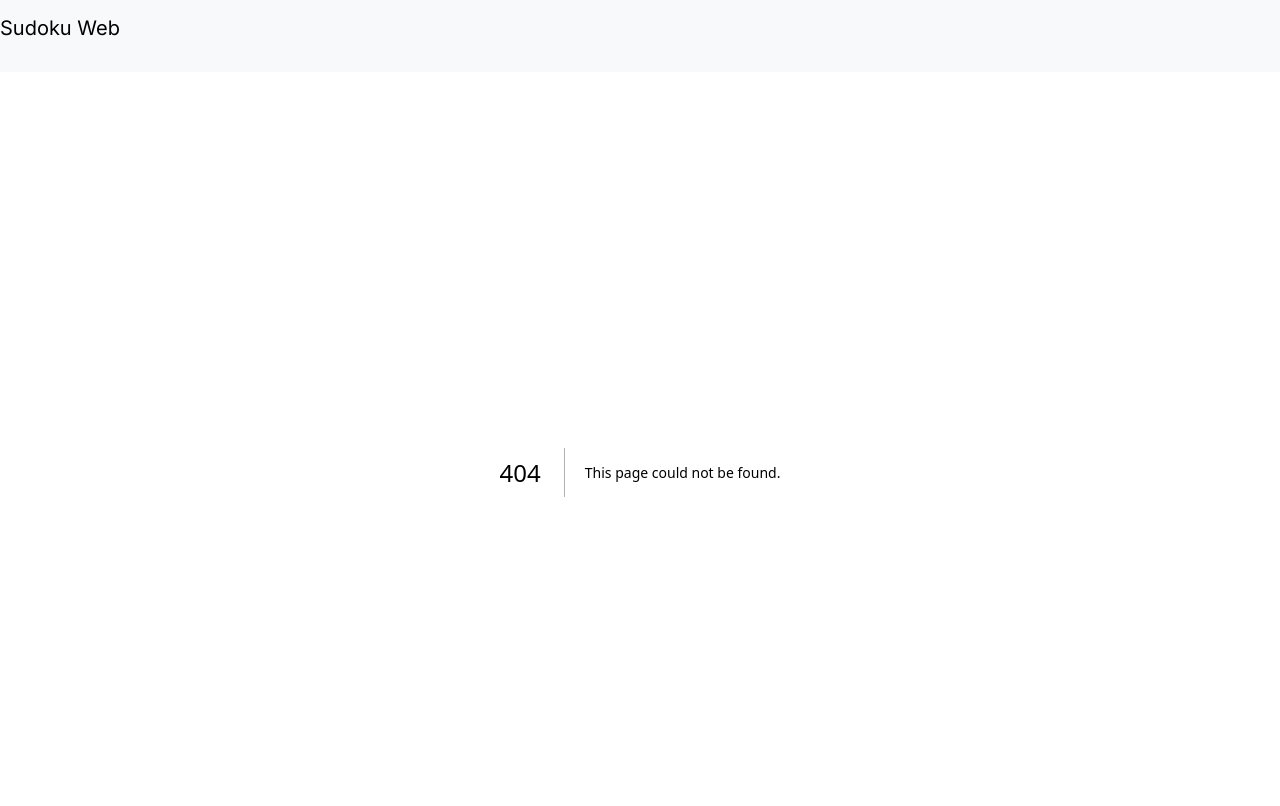
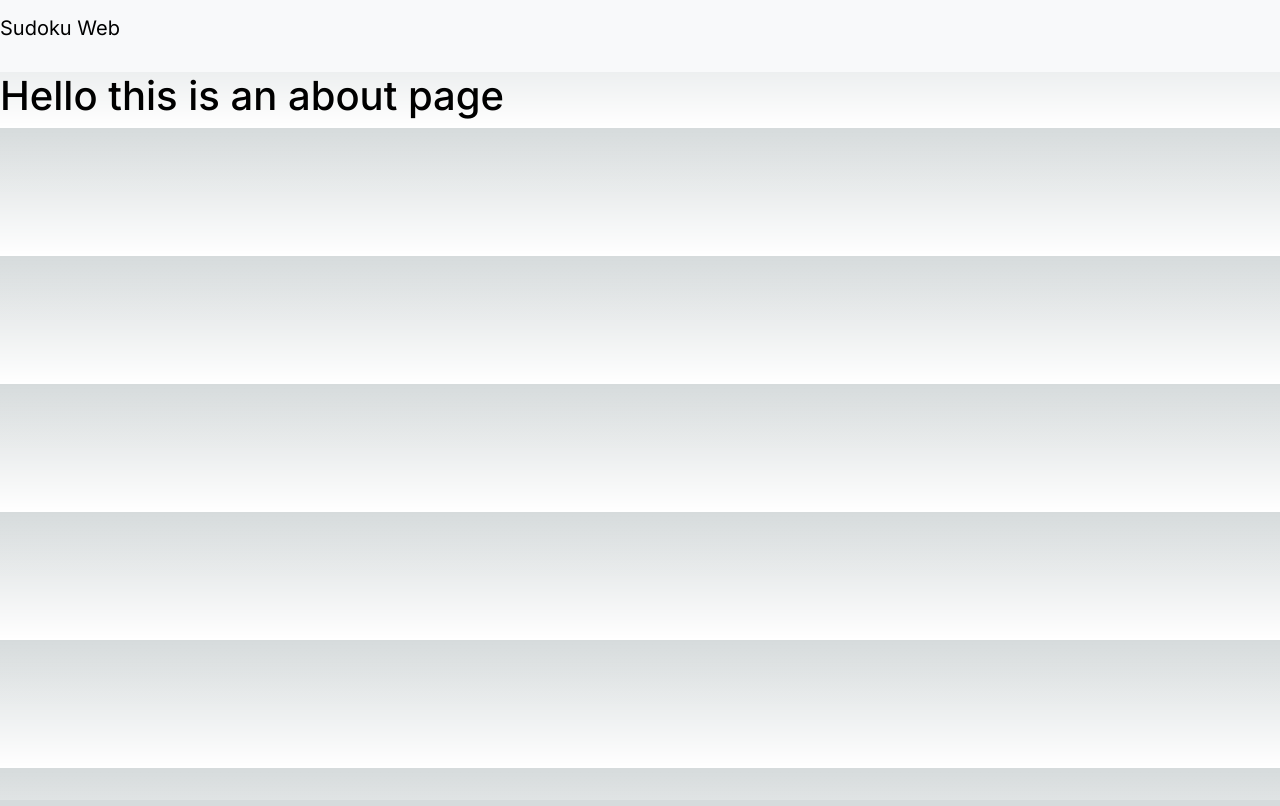
Before and after one commit to Kjaerandsen/SudokuWeb, a Next.js app in the folder sudoku-web/: page /about in a window 1280 px wide. Before the commit this address had no page. Shown: the top 806 px of the page. Built offline with nearby package versions, Linux system fonts and the light colour scheme.

Commit message:
About page placeholder

```diff
--- /dev/null
+++ b/sudoku-web/src/app/about/page.js
@@ -0,0 +1,7 @@
+import Image from 'next/image'
+
+export default function Page() {
+    return(
+        <h1>Hello this is an about page</h1>
+    )
+}
```
